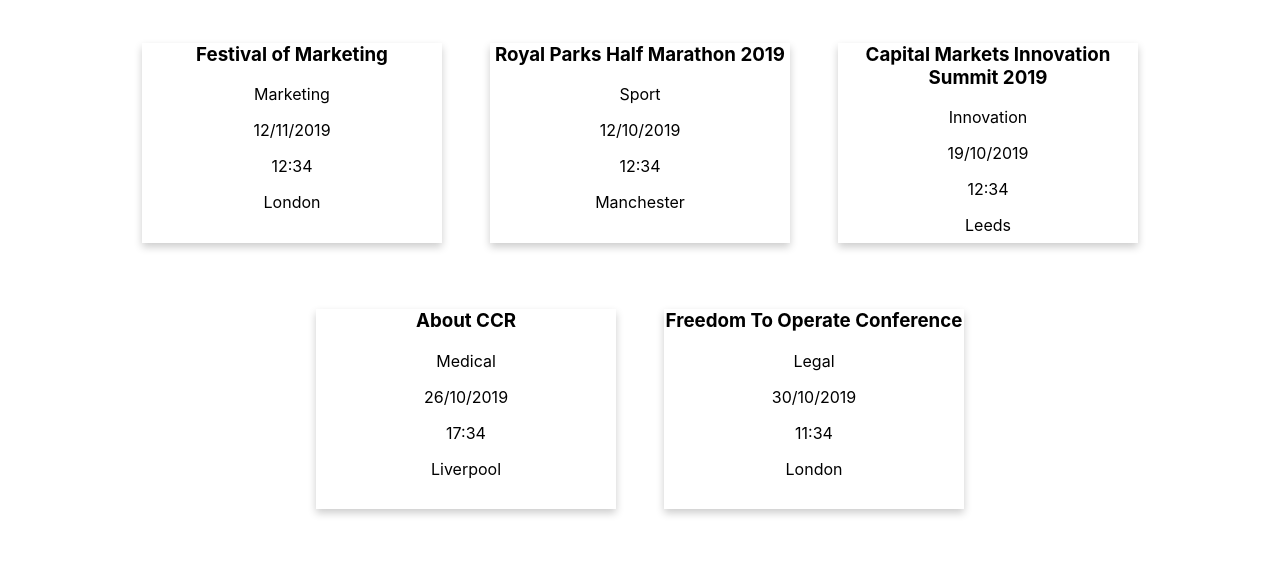
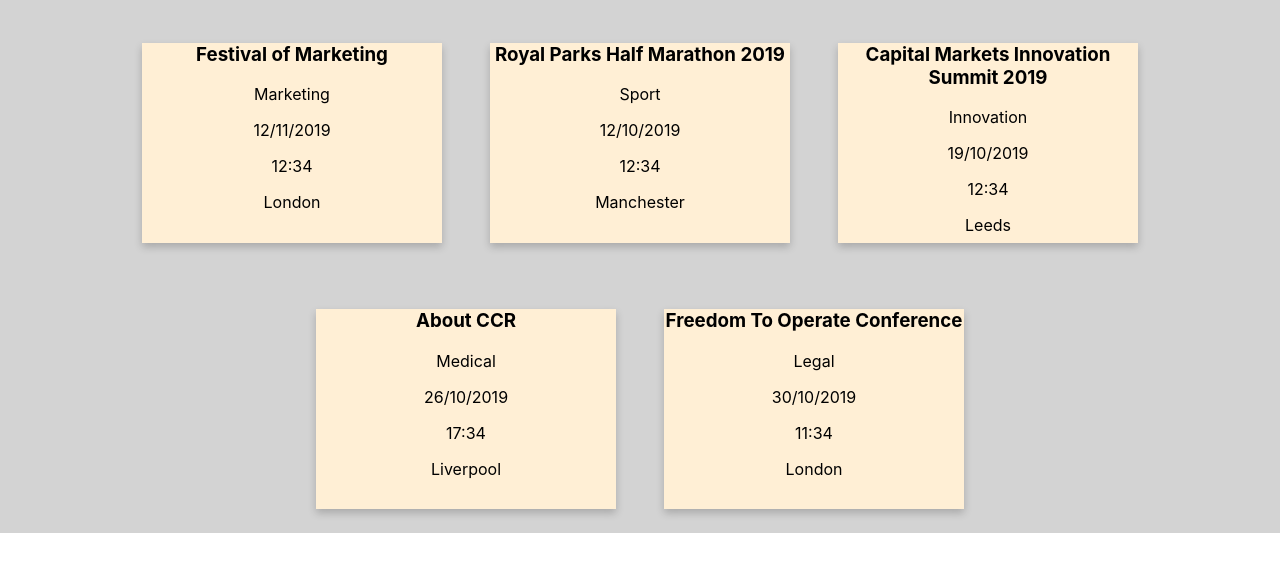
Before and after one commit to Mendeley/grads19-weblet, a React (Create React App) app: page / in a window 1280 px wide. Shown: the top 572 px of the page. Built offline with nearby package versions, Linux system fonts and the light colour scheme.

Commit message:
implemented styled components

```diff
--- a/src/App.css
+++ /dev/null
@@ -1,28 +0,0 @@
-.App {
-  text-align: center;
-}
-
-.card {
-  width: 100%;
-  height: 200px;
-  box-shadow: 0 4px 8px 0 rgba(0, 0, 0, 0.2);
-  transition: 0.3s;
-}
-
-.card:hover {
-  box-shadow: 0 8px 16px 0 rgba(0, 0, 0, 0.2);
-}
-
-ul {
-  margin: 0;
-  padding: 0;
-  list-style-type: none;
-  display: flex;
-  flex-wrap: wrap;
-  justify-content: center;
-}
-
-li {
-  width: 300px;
-  margin: 24px;
-}
--- a/src/App.js
+++ b/src/App.js
@@ -1,12 +1,17 @@
 import React from "react";
-import "./App.css";
 import ConferenceList from "./ConferenceList";
+import styled from "styled-components";
+
+const StyledApp = styled.div`
+  text-align: center;
+  background: lightgrey;
+`;
 
 function App() {
   return (
-    <div className="App">
+    <StyledApp>
       <ConferenceList />
-    </div>
+    </StyledApp>
   );
 }
 
--- a/src/ConferenceItem.jsx
+++ b/src/ConferenceItem.jsx
@@ -1,11 +1,29 @@
 import React from "react";
+import styled from "styled-components";
+
+const StyledCard = styled.div`
+  width: 100%;
+  height: 200px;
+  box-shadow: 0 4px 8px 0 rgba(0, 0, 0, 0.2);
+  transition: 0.3s;
+  background: papayawhip;
+
+  :hover {
+    box-shadow: 0 8px 16px 0 rgba(0, 0, 0, 0.2);
+  }
+`;
+
+const StyledListItem = styled.li`
+  width: 300px;
+  margin: 24px;
+`;
 
 const ConferenceItem = ({ conference }) => {
   const { name, topic, dateTime, city } = conference;
   const date = new Date(dateTime);
   return (
-    <li>
-      <div className="card">
+    <StyledListItem>
+      <StyledCard>
         <h3>{name}</h3>
         <p>{topic}</p>
         <p>
@@ -15,8 +33,8 @@ const ConferenceItem = ({ conference }) => {
           {date.getHours()}:{date.getMinutes()}
         </p>
         <p>{city}</p>
-      </div>
-    </li>
+      </StyledCard>
+    </StyledListItem>
   );
 };
 export default ConferenceItem;
--- a/src/ConferenceList.jsx
+++ b/src/ConferenceList.jsx
@@ -1,13 +1,23 @@
 import React from "react";
 import ConferenceItem from "./ConferenceItem";
 import conferences from "./conferenceDataMock.json";
+import styled from "styled-components";
+
+const StyledUList = styled.ul`
+  margin: 0;
+  padding: 0;
+  list-style-type: none;
+  display: flex;
+  flex-wrap: wrap;
+  justify-content: center;
+`;
 
 const ConferenceList = () => (
-  <ul className="conferenceList">
+  <StyledUList>
     {conferences.map(conference => (
       <ConferenceItem key={conference.id} conference={conference} />
     ))}
-  </ul>
+  </StyledUList>
 );
 
 export default ConferenceList;
```
